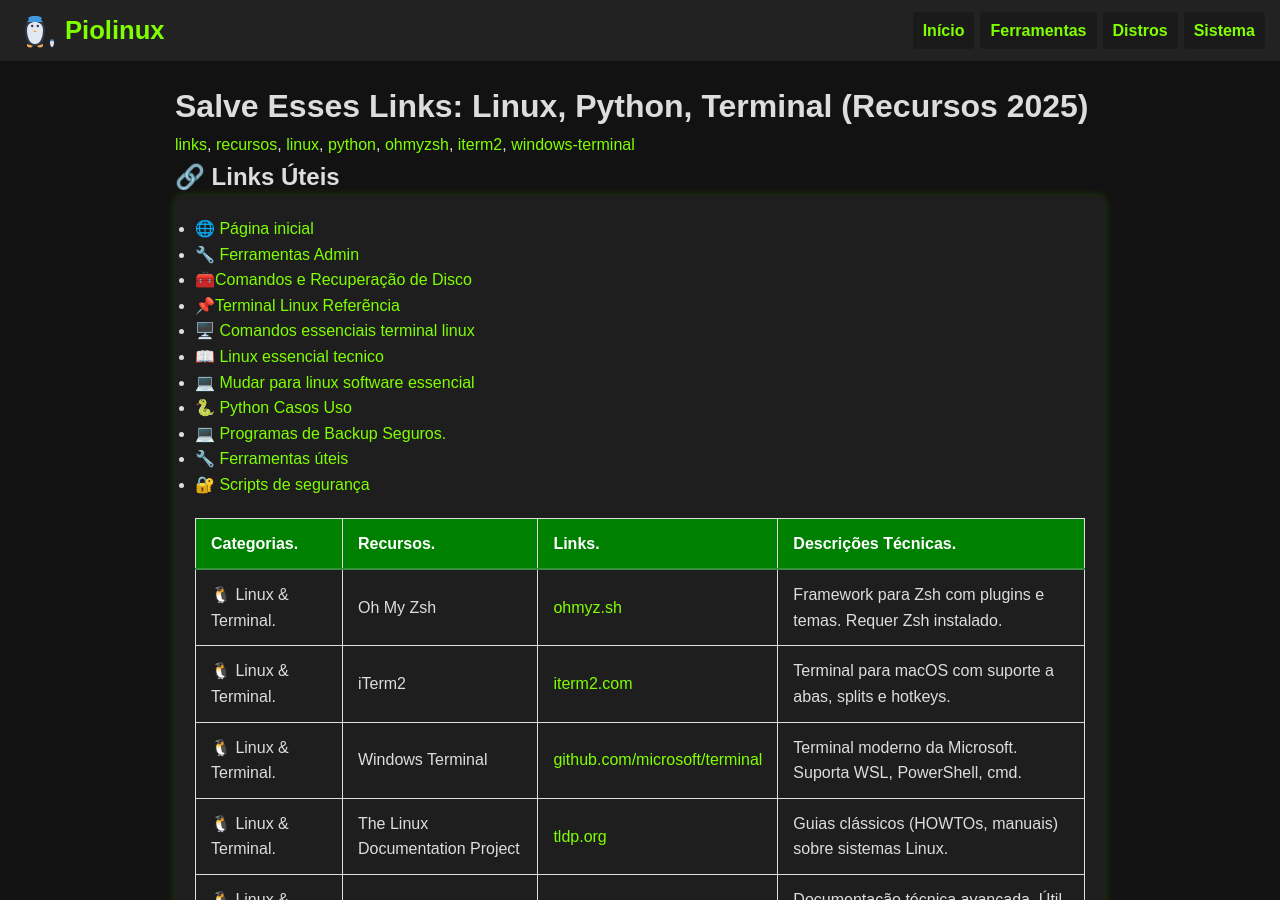
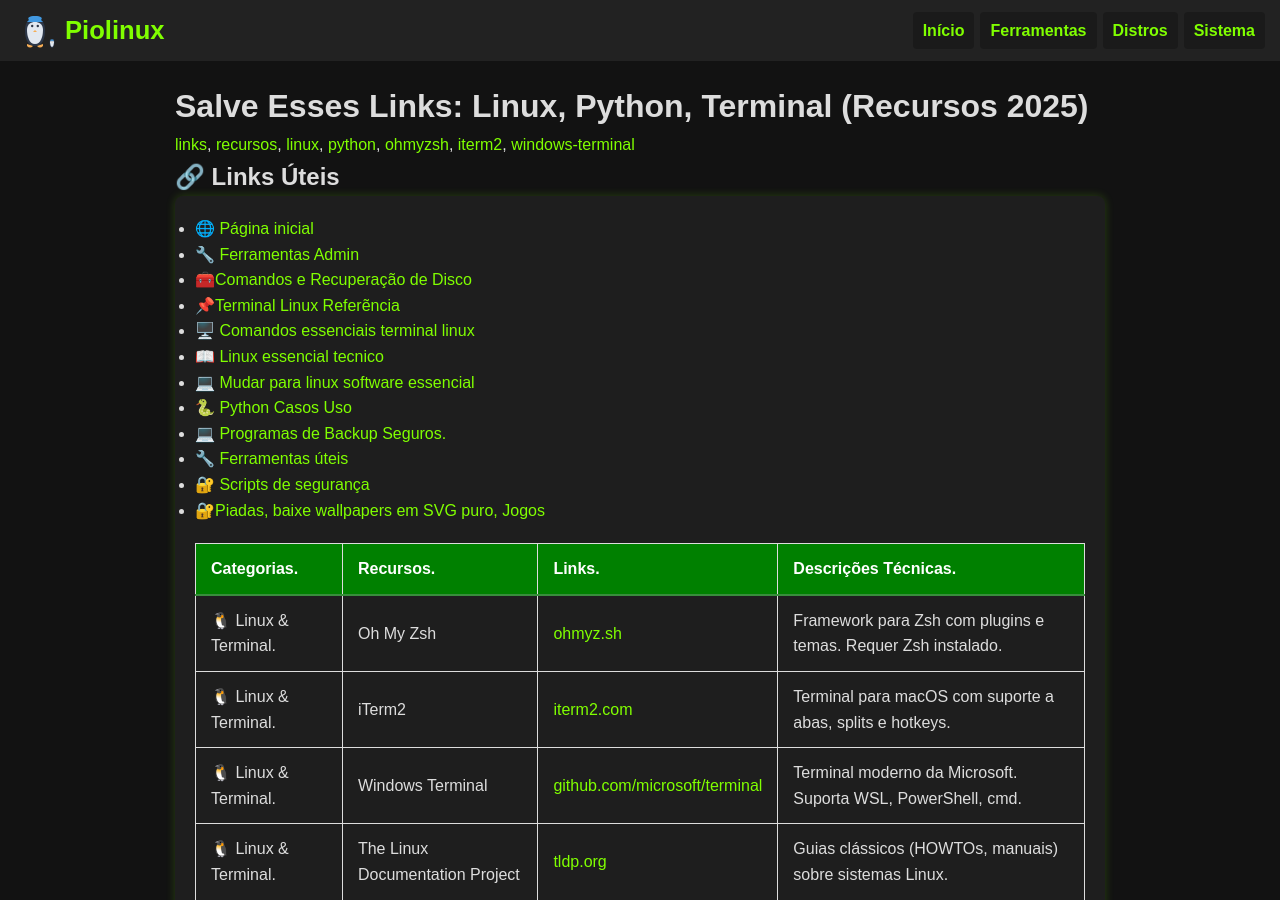
Before and after one commit to Piolinux/piolinux-site, a Jekyll site: the page built from _pages/_iniciantes/links-uteis-para-linux-python-e-terminal-2025.md, in a window 1280 px wide and 900 px high. Built offline with Jekyll 4.4.1, drawn with Linux system fonts in a browser that asks for light colours.

Commit message:
Update links-uteis-para-linux-python-e-terminal-2025.md

```diff
--- a/_pages/_iniciantes/links-uteis-para-linux-python-e-terminal-2025.md
+++ b/_pages/_iniciantes/links-uteis-para-linux-python-e-terminal-2025.md
@@ -29,6 +29,7 @@ permalink: /links-uteis-linux-python/
     <li><a href="{{ '/programas-backup-seguros/' | relative_url }}">💻 Programas de Backup Seguros.</a></li>
     <li><a href="{{ '/utilitarios-online/' | relative_url }}">🔧 Ferramentas úteis</a></li>
     <li><a href="{{ '/scripts-seguranca-linux/' | relative_url }}">🔐 Scripts de segurança</a></li>
+    <li><a href="{{ '/diversao/' | relative_url }}">🔐Piadas, baixe wallpapers em SVG puro, Jogos</a></li>
   </ul>
 
 
```
